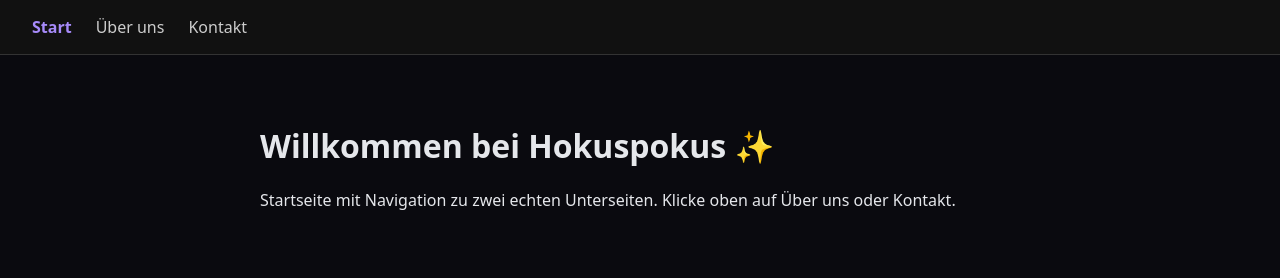
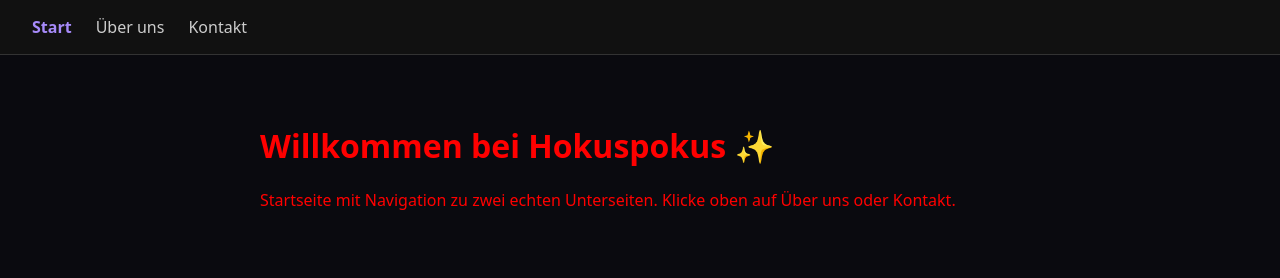
Before and after one commit to ManUtd9494/hokuspokus-rwjplv, a plain HTML site: page index.html in a window 1280 px wide. Drawn offline with Linux system fonts and the light colour scheme.

Commit message:
Edit index.html via CavoraAI Website Builder

```diff
--- a/index.html
+++ b/index.html
@@ -1 +1 @@
-<!DOCTYPE html><html lang="de"><head><meta charset="utf-8"><meta name="viewport" content="width=device-width,initial-scale=1"><title>Hokuspokus — Start</title><style>body{margin:0;font-family:system-ui,sans-serif;background:#0a0a0f;color:#e5e7eb}main{max-width:760px;margin:0 auto;padding:3rem 2rem}h1{font-size:2rem}a{color:#a78bfa}</style></head><body><nav style="display:flex;gap:1.5rem;padding:1rem 2rem;background:#111;border-bottom:1px solid #333"><a href="index.html" style="color:#a78bfa;text-decoration:none;font-weight:600">Start</a><a href="ueber.html" style="color:#ccc;text-decoration:none">Über uns</a><a href="kontakt.html" style="color:#ccc;text-decoration:none">Kontakt</a></nav><main><h1>Willkommen bei Hokuspokus ✨</h1><p>Startseite mit Navigation zu zwei echten Unterseiten. Klicke oben auf Über uns oder Kontakt.</p></main></body></html>
+<!DOCTYPE html><html lang="de"><head><meta charset="utf-8"><meta name="viewport" content="width=device-width,initial-scale=1"><title>Hokuspokus — Start</title><style>body{margin:0;font-family:system-ui,sans-serif;background:#0a0a0f;color:red}main{max-width:760px;margin:0 auto;padding:3rem 2rem}h1{font-size:2rem}a{color:#a78bfa}</style></head><body><nav style="display:flex;gap:1.5rem;padding:1rem 2rem;background:#111;border-bottom:1px solid #333"><a href="index.html" style="color:#a78bfa;text-decoration:none;font-weight:600">Start</a><a href="ueber.html" style="color:#ccc;text-decoration:none">Über uns</a><a href="kontakt.html" style="color:#ccc;text-decoration:none">Kontakt</a></nav><main><h1>Willkommen bei Hokuspokus ✨</h1><p>Startseite mit Navigation zu zwei echten Unterseiten. Klicke oben auf Über uns oder Kontakt.</p></main></body></html>
```
